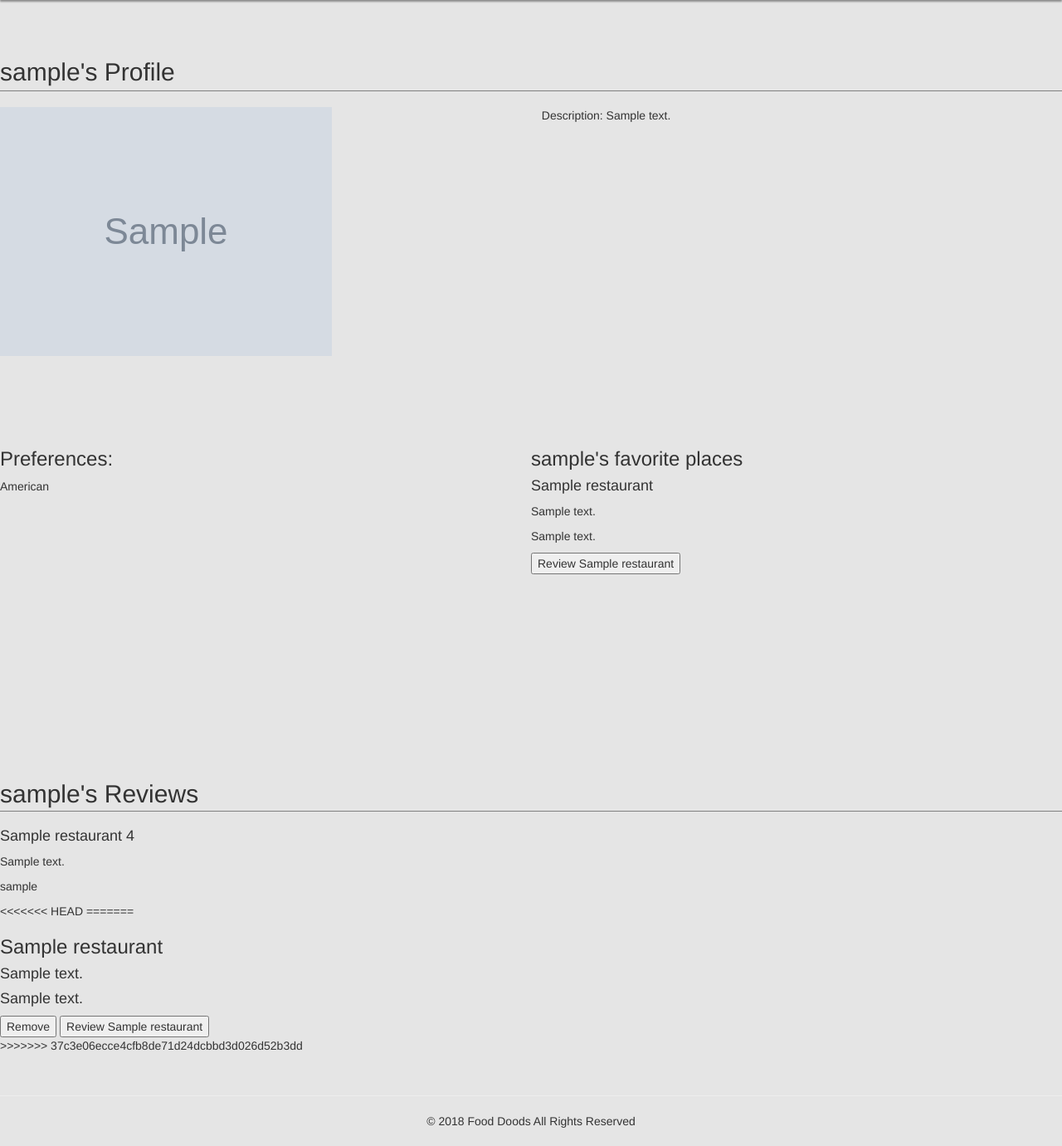
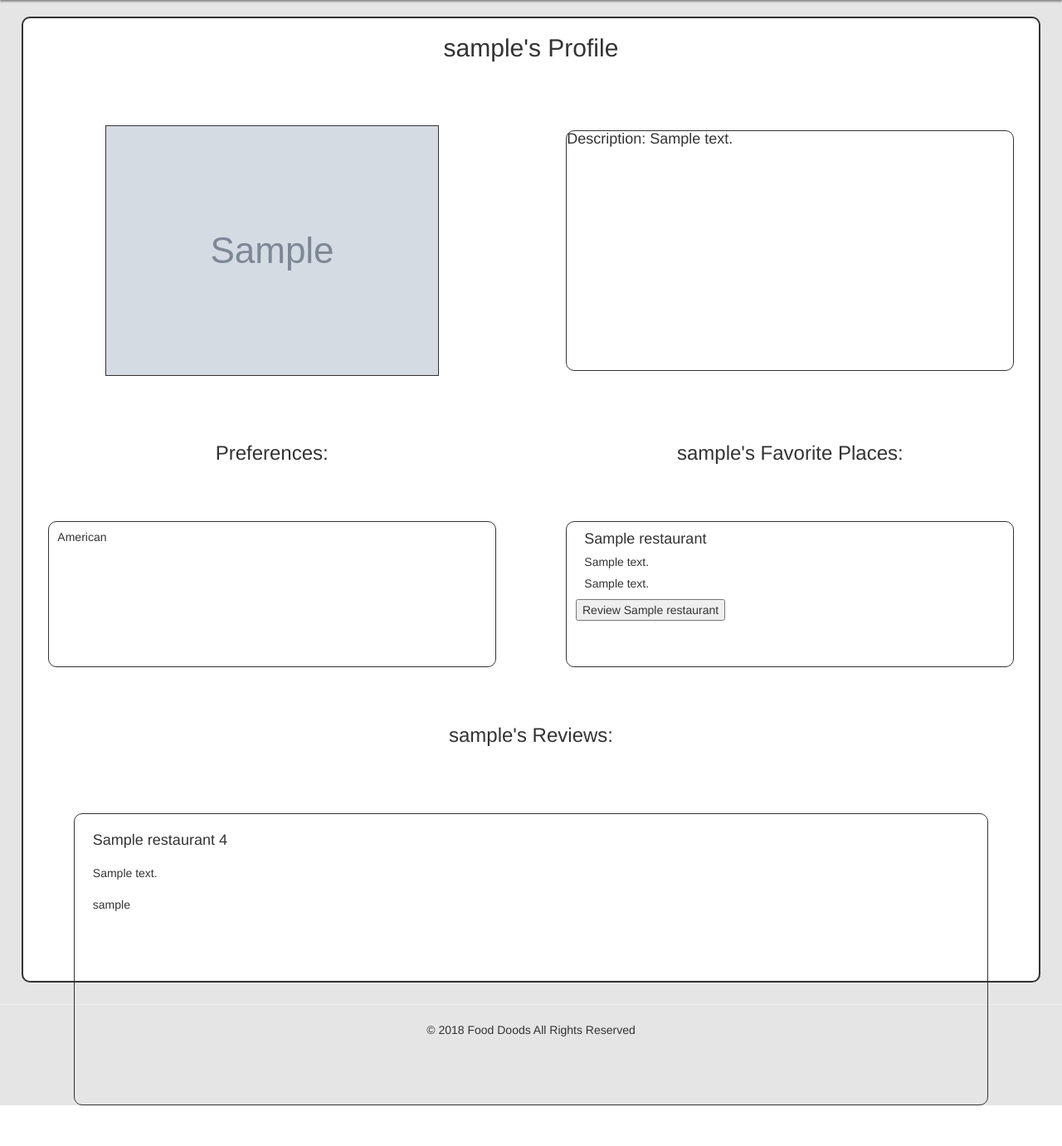
Before and after one commit to aduncan12/project-02, a Django app: page /userprofile in a window 1280 px wide. Shown: the part 50-1431 px from the top of the page at 83% size. After the commit the page ends 1382 px from the top, so only its background shows below. Run offline with Django 3.2, Linux system fonts and the light colour scheme; a user stored in the database is signed in; data comes from the database, SQL or seed files in the repository; tables that the repository leaves empty hold one stand-in row (values such as "Sample post"); grey boxes marked "Sample" are stand-in pictures; some libraries are stand-ins or nearby versions; some web fonts are replaced.

Commit message:
user profile lookin' good

```diff
--- a/foodie/static/css/sass/styles.scss
+++ b/foodie/static/css/sass/styles.scss
@@ -172,12 +172,13 @@ body {
     margin-top: 0;
 }
 
-h2{
-    border-bottom: solid grey 1px;
-    padding-bottom: 4px;
-}
-h4{
-    margin: 40px, 0;
+// h2 {
+//     border-bottom: solid grey 1px;
+//     padding-bottom: 4px;
+// }
+
+h4, h5 {
+    margin: 2%;
 }
 
 .review{
@@ -246,42 +247,71 @@ overflow-y: auto;
 // }}
 
 #profile {
-    margin-top: 100px;
+    margin-top: 70px;
+    margin-right: 2%;
+    margin-left: 2%;
+    margin-bottom: 2%;
     display: grid;
-    grid-template-rows: 70px 400px;
+    grid-template-rows: 70px 350px 70px 200px 70px 400px;
     grid-template-columns: repeat(2, 49%);
-    grid-gap: 2% 2%;
+    grid-gap: 3% 2%;
+    border: 2px solid;
+    border-radius: 10px;
+    background-color: #FFFFFF;
     #profileHeader{
         grid-area: 1 / span 2;
+        margin: auto;
     }
     #profileImg {
         grid-area: 2 / 1;
+        border: 1px solid;
+        margin: auto;
     }
     #profileDesc {
         grid-area: 2 / 2;
+        margin: 5%;
+        border: 1px solid;
+        border-radius: 10px;
+    }
+    #pref {
+        grid-area: 3 / 1;
+        margin: auto;
+    }
+    #rest {
+        grid-area: 3 / 2;
+        margin: auto;
+    }
+    #profilePref {
+        grid-area: 4 / 1;
+        overflow-y: auto;
+        margin: 2% 5%;
+        border: 1px solid;
+        border-radius: 10px;
+    }
+    #profileRest {
+        grid-area: 4 / 2;
+        overflow-y: auto;
+        margin: 2% 5%;
+        border: 1px solid;
+        border-radius: 10px;
+    }
+    #profileReview {
+        grid-area: 5 / span 2;
+        margin: auto;
+    }
+    #user_reviews {
+        grid-area: 6 / span 2;
+        overflow-y: auto;
+        margin: 2% 5%;
+        border: 1px solid;
+        border-radius: 10px;
     }
 }
 
-#profile2, #profile3 {
-    display: flex;
-    height: 50vh;
+#user_saved, #preferences {
+    margin: 2%;
 }
 
-#profile3 {
-    flex-direction: column;
-    overflow-y: auto;
-}
-
-#profilePref {
-    width: 50%;
-    overflow-y: auto;
-
-}
-
-#profileRest {
-    width: 50%;
-    overflow-y: auto;
-}
 
 .readmore{
     color: white;
--- a/foodie/static/css/styles.css
+++ b/foodie/static/css/styles.css
@@ -178,13 +178,8 @@ body {
   margin-top: 0;
 }
 
-h2 {
-  border-bottom: solid grey 1px;
-  padding-bottom: 4px;
-}
-
-h4 {
-  margin: 40px, 0;
+h4, h5 {
+  margin: 2%;
 }
 
 .review {
@@ -235,40 +230,69 @@ hr {
 }
 
 #profile {
-  margin-top: 100px;
+  margin-top: 70px;
+  margin-right: 2%;
+  margin-left: 2%;
+  margin-bottom: 2%;
   display: grid;
-  grid-template-rows: 70px 400px;
+  grid-template-rows: 70px 350px 70px 200px 70px 400px;
   grid-template-columns: repeat(2, 49%);
-  grid-gap: 2% 2%;
+  grid-gap: 3% 2%;
+  border: 2px solid;
+  border-radius: 10px;
+  background-color: #FFFFFF;
 }
 #profile #profileHeader {
   grid-area: 1/span 2;
+  margin: auto;
 }
 #profile #profileImg {
   grid-area: 2/1;
+  border: 1px solid;
+  margin: auto;
 }
 #profile #profileDesc {
   grid-area: 2/2;
+  margin: 5%;
+  border: 1px solid;
+  border-radius: 10px;
+}
+#profile #pref {
+  grid-area: 3/1;
+  margin: auto;
+}
+#profile #rest {
+  grid-area: 3/2;
+  margin: auto;
+}
+#profile #profilePref {
+  grid-area: 4/1;
+  overflow-y: auto;
+  margin: 2% 5%;
+  border: 1px solid;
+  border-radius: 10px;
+}
+#profile #profileRest {
+  grid-area: 4/2;
+  overflow-y: auto;
+  margin: 2% 5%;
+  border: 1px solid;
+  border-radius: 10px;
+}
+#profile #profileReview {
+  grid-area: 5/span 2;
+  margin: auto;
+}
+#profile #user_reviews {
+  grid-area: 6/span 2;
+  overflow-y: auto;
+  margin: 2% 5%;
+  border: 1px solid;
+  border-radius: 10px;
 }
 
-#profile2, #profile3 {
-  display: flex;
-  height: 50vh;
-}
-
-#profile3 {
-  flex-direction: column;
-  overflow-y: auto;
-}
-
-#profilePref {
-  width: 50%;
-  overflow-y: auto;
-}
-
-#profileRest {
-  width: 50%;
-  overflow-y: auto;
+#user_saved, #preferences {
+  margin: 2%;
 }
 
 .readmore {
--- a/foodie/templates/foodie/userprofile.html
+++ b/foodie/templates/foodie/userprofile.html
@@ -10,56 +10,40 @@
   {% else %}
   <img id="profileImg"  src="{% static 'images/img_profile.png'%}">
   {%endif%}
-  <p id="profileDesc">Description: {{ userprofile.description }}</p>
-</div>
+  <h4 id="profileDesc">Description: {{ userprofile.description }}</h4>
 
-<div id="profile2">
   <!-- <p>Total preferences: {{ userprofile.preferences.all.length }}</p> -->
+  <h3 id="pref">Preferences:</h3>
   <div id="profilePref">
-    <h3>Preferences:</h3>
       {% for preference in userprofile.preferences.all %}
-      <p id="preferences">{{preference.cuisine}}</p>
+      <h5 id="preferences">{{preference.cuisine}}</h5>
       {% endfor %}
   </div>
   <!-- check if user's profile's profile picture exist,
     parse the user picture path for img,
     else use the default picture from static path -->
+  <h3 id="rest"> {{ user }}'s Favorite Places:</h3>
   <div id="profileRest">
-    <h3> {{ user }}'s favorite places</h3>
       <div id="user_saved">
         {% for rest in user_saved_rest %}
           <h4>{{rest.name}}</h4>
-          <p>{{rest.description}}</p>
-          <p>{{rest.cuisine}}</p>
+          <h5>{{rest.description}}</h5>
+          <h5>{{rest.cuisine}}</h5>
           <form action="review">
               <input type="submit" value="Review {{rest.name}}" />
             </form>
         {% endfor %}
       </div>
   </div>
-</div>
 
-<div id="profile3">
-  <h2 id="profileReview"> {{ user }}'s Reviews</h2>
+  <h3 id="profileReview"> {{ user }}'s Reviews:</h3>
     <div id="user_reviews">
         {% for review in user_reviews %}
           <h4>{{review.restaurant}} {{review.rating}}</h4>
-          <p>{{review.content}}</p>
-          <p>{{review.user}}</p>
+          <h5>{{review.content}}</h5>
+          <h5>{{review.user}}</h5>
           {% endfor %}
-<<<<<<< HEAD
-=======
-
-        {% for rest in user_saved_rest %}
-          <h3>{{rest.name}}</h3>
-          <h4>{{rest.cuisine}}</h4>
-          <h4>{{rest.description}}</h4>
-          <form action="review">
-              <input type="submit" value ="Remove">
-            <input type="submit" value="Review {{rest.name}}" />
-          </form>
-        {% endfor %}
->>>>>>> 37c3e06ecce4cfb8de71d24dcbbd3d026d52b3dd
     </div>
 </div>
+
 {% endblock %}
```
Also changed, not shown: 1 other file.
